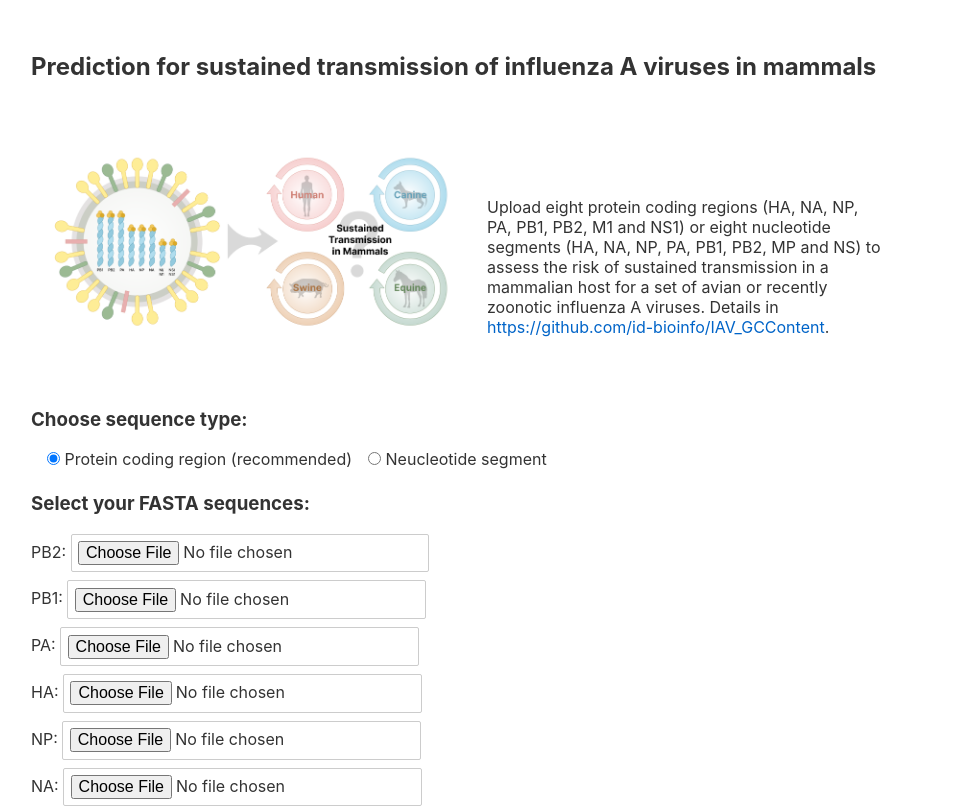
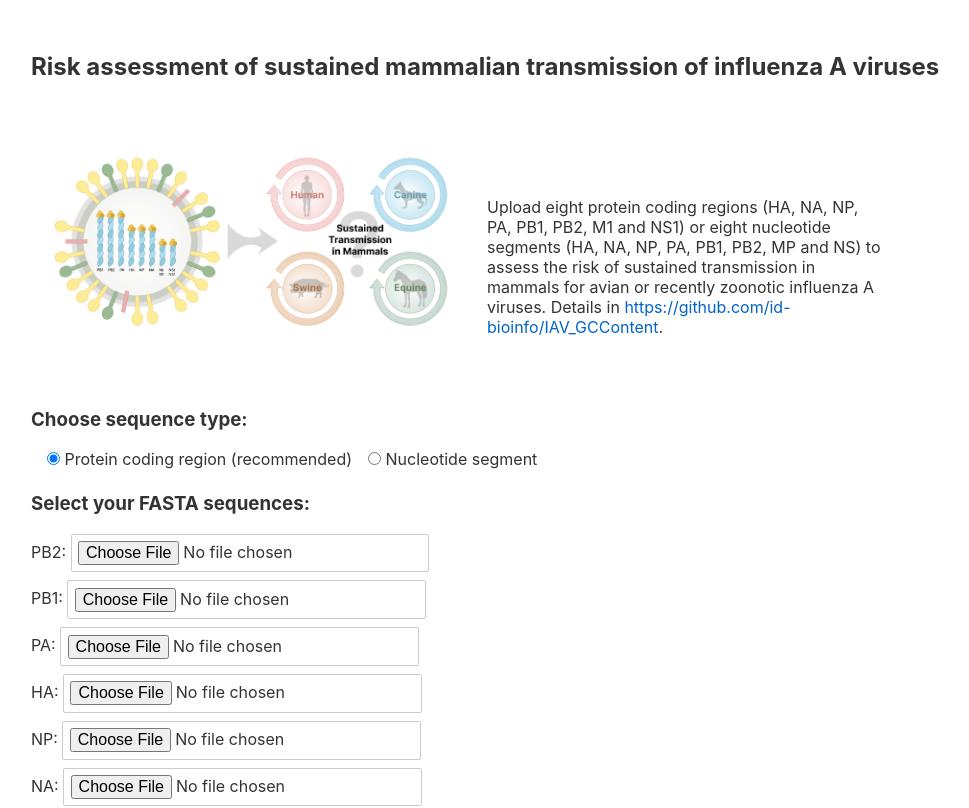
Before and after one commit to id-bioinfo/IAVs_sustained_transmission_prediction_website, a Svelte app: page / in a window 1280 px wide. Shown: the top 808 px of the page, without its empty margins (1-970 px from the left). Built offline with nearby package versions, Linux system fonts and the light colour scheme.

Commit message:
change title and correct a typo "Neucleotide"

```diff
--- a/src/App.svelte
+++ b/src/App.svelte
@@ -207,9 +207,7 @@
 </script>
 
 <svelte:head>
-  <title
-    >Prediction for sustained transmission of influenza A viruses in mammals</title
-  >
+  <title>Risk assessment of sustained mammalian transmission of influenza A viruses</title>
   <html lang="en" />
   <meta name="viewport" content="width=device-width, initial-scale=1.0" />
   <style>
@@ -221,7 +219,7 @@
 
 <div class="main">
   <h2>
-    Prediction for sustained transmission of influenza A viruses in mammals
+    Risk assessment of sustained mammalian transmission of influenza A viruses
   </h2>
   <div class="graphContainer">
     <img class="intro_photo" src="./intro.png" alt="Graph introduction" />
@@ -229,8 +227,7 @@
       <p>
         Upload eight protein coding regions (HA, NA, NP, PA, PB1, PB2, M1 and
         NS1) or eight nucleotide segments (HA, NA, NP, PA, PB1, PB2, MP and NS)
-        to assess the risk of sustained transmission in a mammalian host for a
-        set of avian or recently zoonotic influenza A viruses. Details in
+        to assess the risk of sustained transmission in mammals for avian or recently zoonotic influenza A viruses. Details in
         <a href="https://github.com/id-bioinfo/IAV_GCContent" target="_blank"
           >https://github.com/id-bioinfo/IAV_GCContent</a
         >.
@@ -246,7 +243,7 @@
     </label>
     <label>
       <input type="radio" bind:group={runtype} name="runtype" value="WGS" />
-      Neucleotide segment
+      Nucleotide segment
     </label>
   </div>
   <h3>Select your FASTA sequences:</h3>
```
